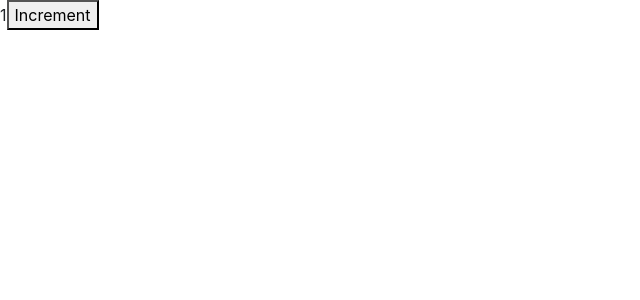
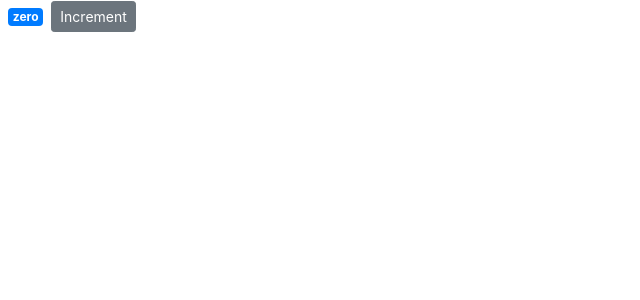
Before and after one commit to PromiseFru/counter-app, a React (Create React App) app: page / in a window 1280 px wide. Shown: the top 300 px of the page, without its empty margins (0-640 px from the left). Built offline with nearby package versions, Linux system fonts and the light colour scheme.

Commit message:
diving deeper into attributes

```diff
--- a/src/components/counter.jsx
+++ b/src/components/counter.jsx
@@ -2,14 +2,14 @@
 
 class Counter extends Component {
     state = {
-        count: 1
+        count: 0,
     };
 
     render() {
         return (
             <React.Fragment>
-                <span>{this.formatCounter()}</span>
-                <button>Increment</button>
+                <span className="badge badge-primary m-2">{this.formatCounter()}</span>
+                <button className="btn btn-secondary btn-sm">Increment</button>
             </React.Fragment>
         );
     }
```
